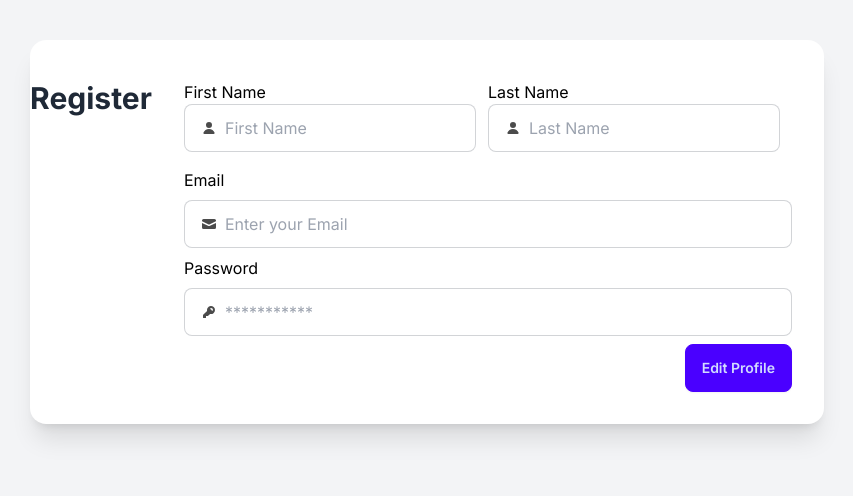
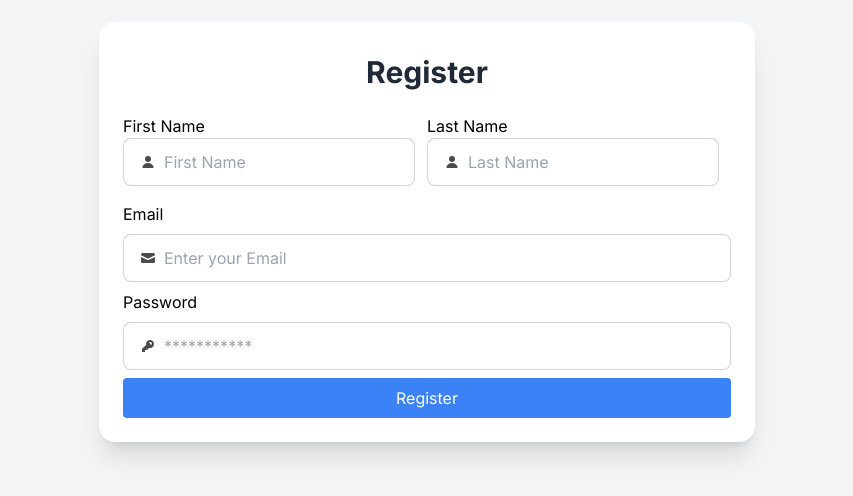
Before and after one commit to ramath-x/next-login, a Next.js app: page /register in a window 1280 px wide. Shown: the part 168-664 px from the top of the page, without its empty margins (213-1066 px from the left). Built offline with nearby package versions, Linux system fonts and the light colour scheme.

Commit message:
fron-end -Profile custom picture center -Register custom all design

```diff
--- a/app/components/ProfileForm.js
+++ b/app/components/ProfileForm.js
@@ -10,12 +10,6 @@ export default function ProfileForm() {
 
   const router = useRouter();
 
-  // setName(session?.user?.name);
-  // setEmail(session?.user?.email);
-
-  // console.log("name", name);
-  // console.log("email", name);
-  // console.log("status", status);
   useEffect(() => {
     if (status === "unauthenticated") {
       router.push("/");
@@ -35,12 +29,16 @@ export default function ProfileForm() {
             <div className="mt-2 mb-2 text-3xl font-bold text-center text-gray-800">
               My Profile
             </div>
-            <div className="mt-2 mb-2 avatar items-center justify-center">
-              <div className="w-24 rounded-full ">
-                <img src="https://img.daisyui.com/images/stock/photo-1534528741775-53994a69daeb.webp" />
+            <div className="grid grid-cols-3 gap-2">
+              <div></div>
+              <div className="avatar">
+                <div className="w-24 rounded-full ">
+                  <img src="https://img.daisyui.com/images/stock/photo-1534528741775-53994a69daeb.webp" />
+                </div>
               </div>
+              <div></div>
             </div>
-            <div className="card-body">
+            <div className="card-body p-0">
               <div className="grid grid-cols-2 gap-2">
                 <div className="mt-2 mb-2">
                   {" "}
@@ -101,7 +99,7 @@ export default function ProfileForm() {
                   value={email}
                 ></input>
               </label>
-              <div className="flex flex-row-reverse">
+              <div className="flex flex-row-reverse hidden">
                 <button className="btn btn-primary">Edit Profile</button>
               </div>
               <div>
--- a/app/components/RegisterForm.js
+++ b/app/components/RegisterForm.js
@@ -1,71 +1,88 @@
+"use client";
 export default function RegisterForm() {
+  const handleSubmit = () => {
+    console.log("register");
+  };
+
   return (
     <div className="flex items-center justify-center min-h-screen bg-gray-100">
       <div className="card lg:card-side bg-base-100 shadow-xl">
-                <div className="mt-10 mb-2 text-3xl font-bold text-center text-gray-800">Register</div>
-                <div className="card-body">
+        <div className="card-body p-6">
+          <div className="mt-2 mb-2 text-3xl font-bold text-center text-gray-800">
+            Register
+          </div>
           <div className="flex flex-row">
-                        <div className="mt-2 mb-2 mr-3"> First Name
+            <div className="mt-2 mb-2 mr-3">
+              {" "}
+              First Name
               <label className="input input-bordered flex items-center gap-2">
                 <svg
                   xmlns="http://www.w3.org/2000/svg"
                   viewBox="0 0 16 16"
                   fill="currentColor"
-                                    className="h-4 w-4 opacity-70">
-                                    <path
-                                        d="M8 8a3 3 0 1 0 0-6 3 3 0 0 0 0 6ZM12.735 14c.618 0 1.093-.561.872-1.139a6.002 6.002 0 0 0-11.215 0c-.22.578.254 1.139.872 1.139h9.47Z" />
+                  className="h-4 w-4 opacity-70"
+                >
+                  <path d="M8 8a3 3 0 1 0 0-6 3 3 0 0 0 0 6ZM12.735 14c.618 0 1.093-.561.872-1.139a6.002 6.002 0 0 0-11.215 0c-.22.578.254 1.139.872 1.139h9.47Z" />
                 </svg>
                 <input type="text" className="grow" placeholder="First Name" />
               </label>
             </div>
-                        <div className="mt-2 mb-2 mr-3"> Last Name
+            <div className="mt-2 mb-2 mr-3">
+              {" "}
+              Last Name
               <label className="input input-bordered flex items-center gap-2">
                 <svg
                   xmlns="http://www.w3.org/2000/svg"
                   viewBox="0 0 16 16"
                   fill="currentColor"
-                                    className="h-4 w-4 opacity-70">
-                                    <path
-                                        d="M8 8a3 3 0 1 0 0-6 3 3 0 0 0 0 6ZM12.735 14c.618 0 1.093-.561.872-1.139a6.002 6.002 0 0 0-11.215 0c-.22.578.254 1.139.872 1.139h9.47Z" />
+                  className="h-4 w-4 opacity-70"
+                >
+                  <path d="M8 8a3 3 0 1 0 0-6 3 3 0 0 0 0 6ZM12.735 14c.618 0 1.093-.561.872-1.139a6.002 6.002 0 0 0-11.215 0c-.22.578.254 1.139.872 1.139h9.47Z" />
                 </svg>
                 <input type="text" className="grow" placeholder="Last Name" />
               </label>
             </div>
           </div>
-                    <div className="">
-                        Email
-                    </div>
+          <div className="">Email</div>
           <label className="input input-bordered flex items-center gap-2">
             <svg
               xmlns="http://www.w3.org/2000/svg"
               viewBox="0 0 16 16"
               fill="currentColor"
-                            className="h-4 w-4 opacity-70">
-                            <path
-                                d="M2.5 3A1.5 1.5 0 0 0 1 4.5v.793c.026.009.051.02.076.032L7.674 8.51c.206.1.446.1.652 0l6.598-3.185A.755.755 0 0 1 15 5.293V4.5A1.5 1.5 0 0 0 13.5 3h-11Z" />
-                            <path
-                                d="M15 6.954 8.978 9.86a2.25 2.25 0 0 1-1.956 0L1 6.954V11.5A1.5 1.5 0 0 0 2.5 13h11a1.5 1.5 0 0 0 1.5-1.5V6.954Z" />
+              className="h-4 w-4 opacity-70"
+            >
+              <path d="M2.5 3A1.5 1.5 0 0 0 1 4.5v.793c.026.009.051.02.076.032L7.674 8.51c.206.1.446.1.652 0l6.598-3.185A.755.755 0 0 1 15 5.293V4.5A1.5 1.5 0 0 0 13.5 3h-11Z" />
+              <path d="M15 6.954 8.978 9.86a2.25 2.25 0 0 1-1.956 0L1 6.954V11.5A1.5 1.5 0 0 0 2.5 13h11a1.5 1.5 0 0 0 1.5-1.5V6.954Z" />
             </svg>
-                        <input type="text" className="grow" placeholder="Enter your Email" />
+            <input
+              type="text"
+              className="grow"
+              placeholder="Enter your Email"
+            />
           </label>
-                    <div>
-                        Password
-                    </div>
+          <div>Password</div>
           <label className="input input-bordered flex items-center gap-2">
             <svg
               xmlns="http://www.w3.org/2000/svg"
               viewBox="0 0 16 16"
               fill="currentColor"
-                            className="h-4 w-4 opacity-70">
+              className="h-4 w-4 opacity-70"
+            >
               <path
                 fillRule="evenodd"
                 d="M14 6a4 4 0 0 1-4.899 3.899l-1.955 1.955a.5.5 0 0 1-.353.146H5v1.5a.5.5 0 0 1-.5.5h-2a.5.5 0 0 1-.5-.5v-2.293a.5.5 0 0 1 .146-.353l3.955-3.955A4 4 0 1 1 14 6Zm-4-2a.75.75 0 0 0 0 1.5.5.5 0 0 1 .5.5.75.75 0 0 0 1.5 0 2 2 0 0 0-2-2Z"
-                                clipRule="evenodd" />
+                clipRule="evenodd"
+              />
             </svg>
             <input type="password" className="grow" placeholder="***********" />
           </label>
           <div className="flex flex-row-reverse">
-                        <button className="btn btn-primary">Edit Profile</button>
+            <button
+              className=" w-full bg-blue-500 text-white py-2 rounded"
+              onClick={handleSubmit}
+            >
+              Register
+            </button>
           </div>
         </div>
       </div>
```
Lines whose indentation alone changed are shown as unchanged.
